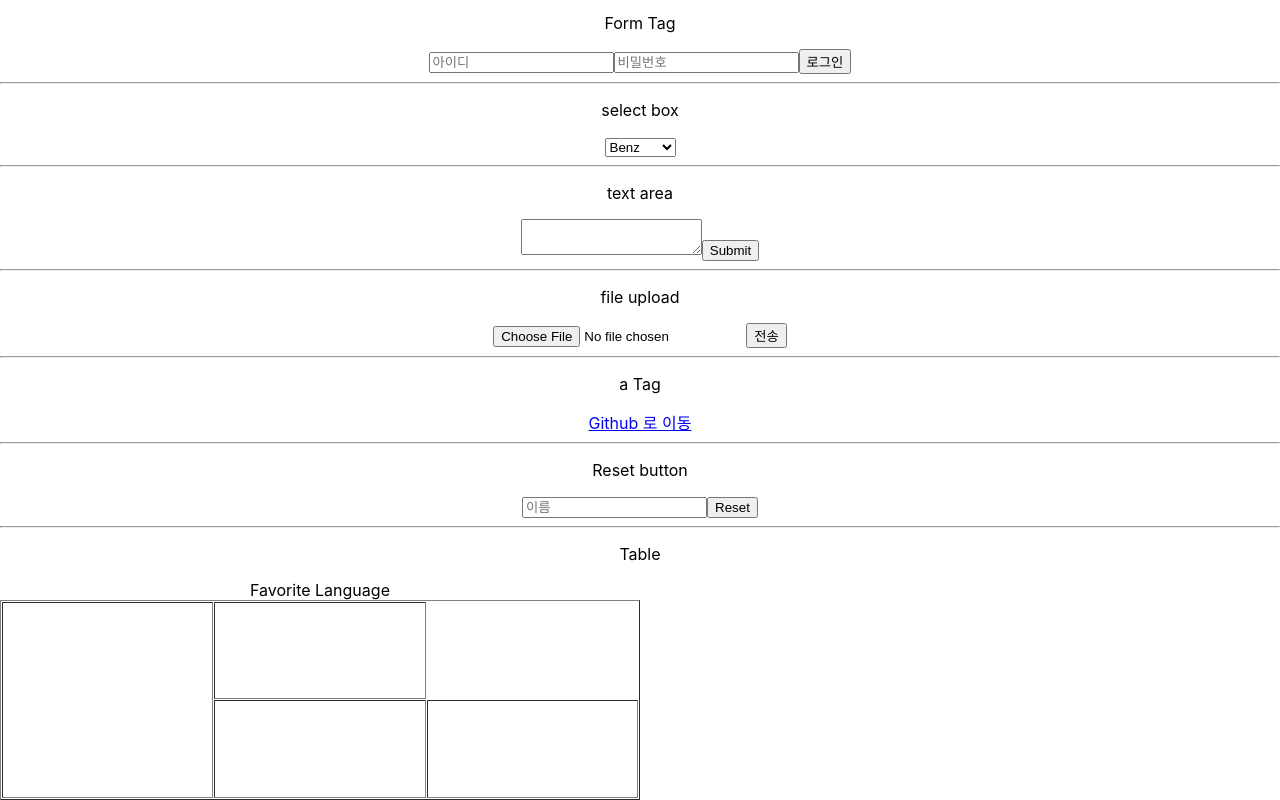
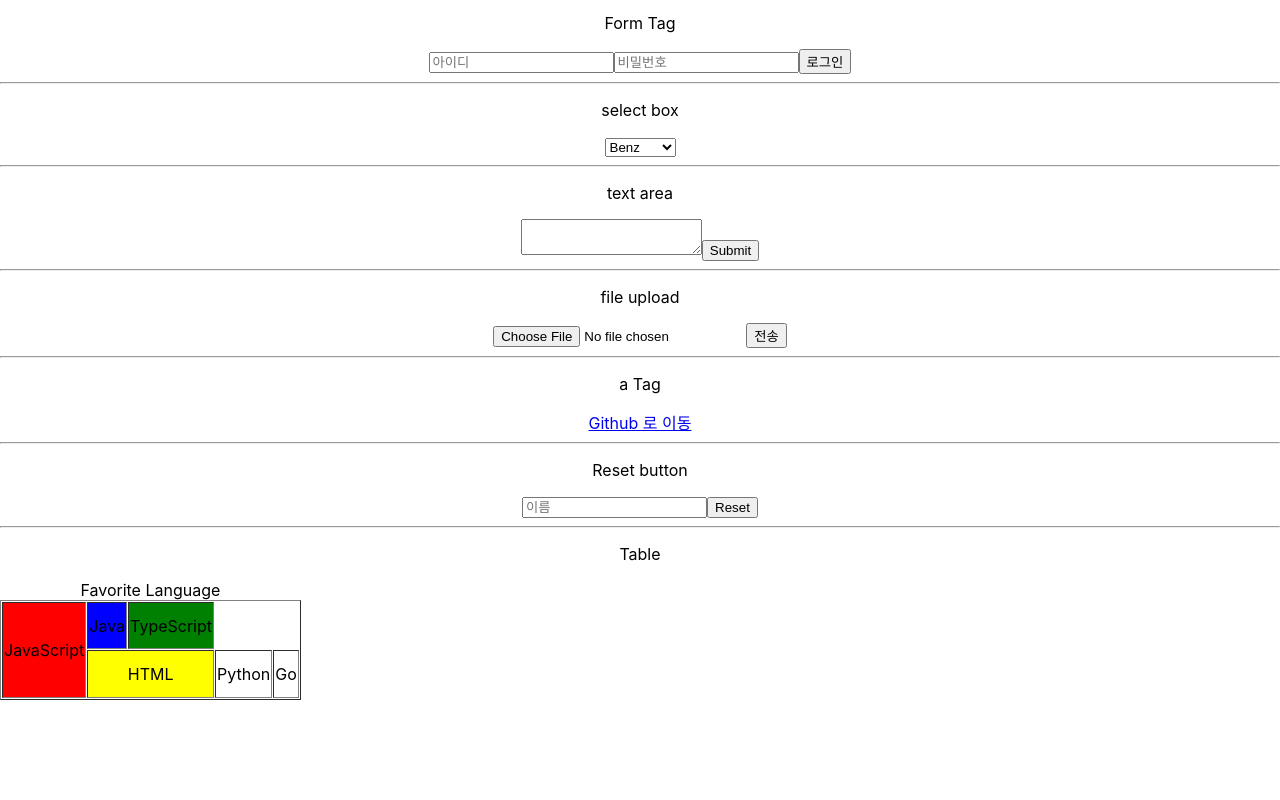
Before and after one commit to bigveloper/react_ToDoList, a React (Create React App) app: page / in a window 1280 px wide. Shown: the part 456-1256 px from the top of the page. After the commit the page ends 1156 px from the top, so only its background shows below. Built offline with nearby package versions, Linux system fonts and the light colour scheme.

Commit message:
table second

```diff
--- a/src/App.js
+++ b/src/App.js
@@ -173,15 +173,21 @@ function App() {
             </button>
             <hr />
             <p>Table</p>
-            <table border="1" width="50%" height="200" cellSpacing="1">
+            <table border="1" width="20%" height="100" cellSpacing="1">
                 <caption>Favorite Language</caption>
                 <tr align="center" bgcolor="white">
-                    <td rowSpan="2"></td>
-                    <td></td>
+                    <td rowSpan="2" bgcolor="red">
+                        JavaScript
+                    </td>
+                    <td bgcolor="blue">Java</td>
+                    <td bgcolor="green">TypeScript</td>
                 </tr>
                 <tr align="center" bgcolor="white">
-                    <td colSpan="2"></td>
-                    <td></td>
+                    <td colSpan="2" bgcolor="yellow">
+                        HTML
+                    </td>
+                    <td>Python</td>
+                    <td>Go</td>
                 </tr>
             </table>
         </div>
```
